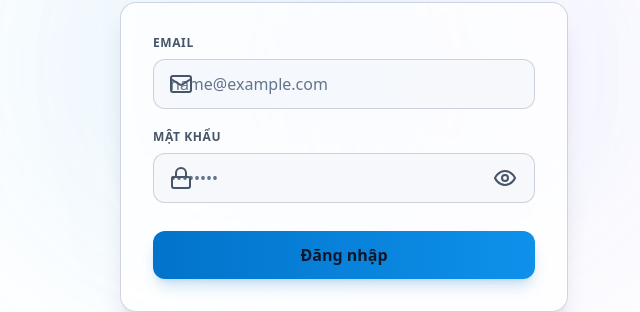
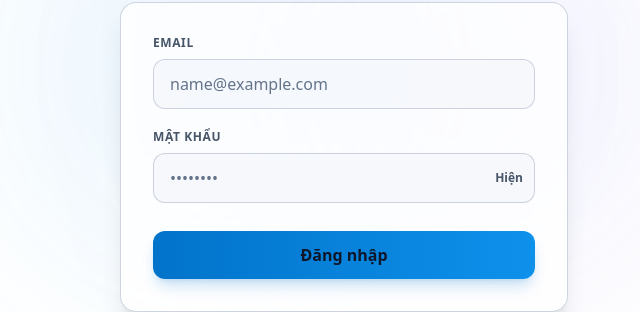
Before and after one commit to dauxuanthuc/LMS, a React (Vite) app in the folder frontend/: page /login in a window 1280 px wide. Shown: the part 325-637 px from the top of the page, without its empty margins (296-936 px from the left). Built offline with nearby package versions, Linux system fonts and the light colour scheme.

Commit message:
Remove login input icons

```diff
--- a/frontend/src/pages/Login.tsx
+++ b/frontend/src/pages/Login.tsx
@@ -1,7 +1,7 @@
 import React, { useState, useEffect } from "react";
 import { useNavigate, useSearchParams } from "react-router-dom";
 import { useAuth } from "../context/AuthContext";
-import { BookOpen, ShieldAlert, Lock, Mail, Loader2, Eye, EyeOff } from "lucide-react";
+import { BookOpen, ShieldAlert, Loader2 } from "lucide-react";
 
 const Login: React.FC = () => {
   const [email, setEmail] = useState<string>("");
@@ -82,9 +82,8 @@ const Login: React.FC = () => {
                   placeholder="name@example.com"
                   value={email}
                   onChange={(e) => setEmail(e.target.value)}
-                  className="glass-input pl-12"
+                  className="glass-input"
                 />
-                <Mail className="w-4.5 h-4.5 text-slate-500 absolute left-4 top-1/2 -translate-y-1/2 pointer-events-none" />
               </div>
             </div>
 
@@ -98,17 +97,16 @@ const Login: React.FC = () => {
                   placeholder="••••••••"
                   value={password}
                   onChange={(e) => setPassword(e.target.value)}
-                  className="glass-input pl-12 pr-12"
+                  className="glass-input pr-14"
                 />
-                <Lock className="w-4.5 h-4.5 text-slate-500 absolute left-4 top-1/2 -translate-y-1/2 pointer-events-none" />
                 <button
                   type="button"
                   onClick={() => setShowPassword((prev) => !prev)}
-                  className="absolute right-3 top-1/2 -translate-y-1/2 p-1.5 rounded-lg text-slate-500 hover:text-slate-700 dark:hover:text-slate-300 transition-colors"
+                  className="absolute right-3 top-1/2 -translate-y-1/2 text-xs font-semibold text-slate-500 hover:text-slate-700 dark:hover:text-slate-300 transition-colors"
                   title={showPassword ? "Ẩn mật khẩu" : "Hiện mật khẩu"}
                   aria-label={showPassword ? "Ẩn mật khẩu" : "Hiện mật khẩu"}
                 >
-                  {showPassword ? <EyeOff className="w-4.5 h-4.5" /> : <Eye className="w-4.5 h-4.5" />}
+                  {showPassword ? "Ẩn" : "Hiện"}
                 </button>
               </div>
             </div>
```
